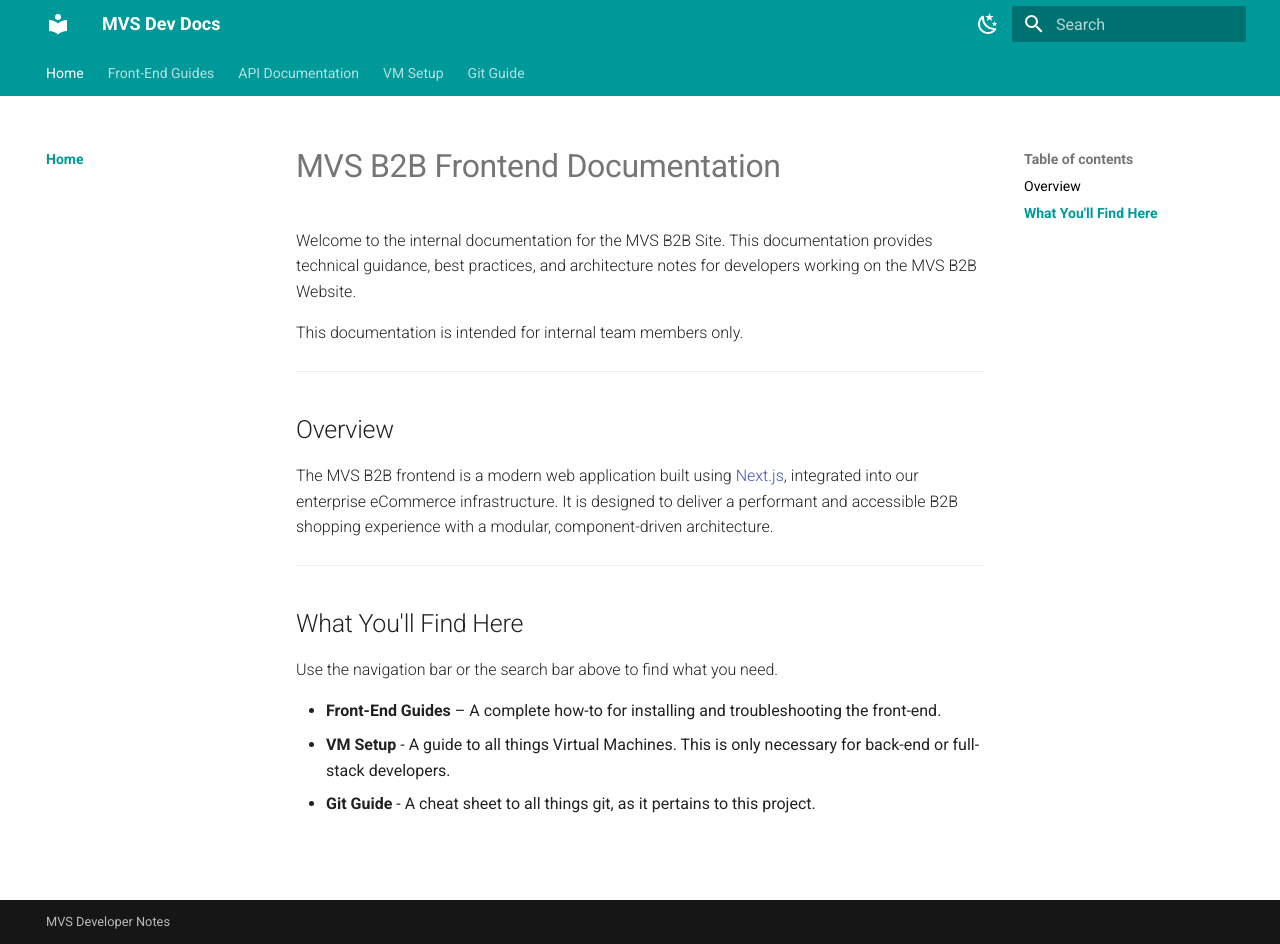
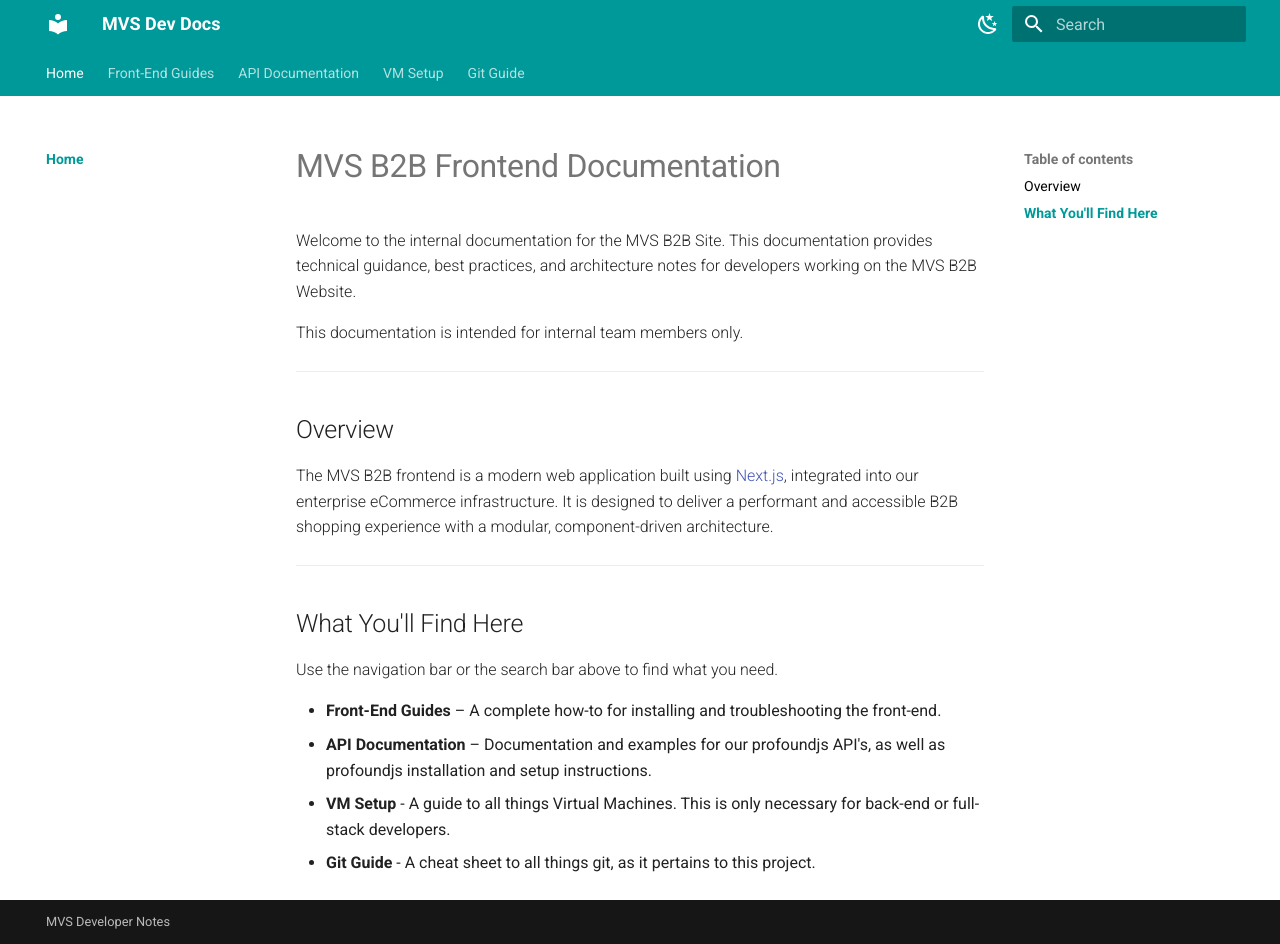
Before and after one commit to joshuatsmith96/mvs-b2b-mkdocs-v2, an MkDocs documentation site: the page built from docs/index.md, in a window 1280 px wide and 944 px high. Built offline with MkDocs 1.6.1 and Material for MkDocs 9.7.7, drawn with Linux system fonts in a browser that asks for light colours.

Commit message:
Updated home page info

```diff
--- a/docs/index.md
+++ b/docs/index.md
@@ -17,5 +17,6 @@ The MVS B2B frontend is a modern web application built using [Next.js](https://n
 Use the navigation bar or the search bar above to find what you need.
 
 - **Front-End Guides** – A complete how-to for installing and troubleshooting the front-end.
+- **API Documentation** – Documentation and examples for our profoundjs API's, as well as profoundjs installation and setup instructions.
 - **VM Setup** - A guide to all things Virtual Machines. This is only necessary for back-end or full-stack developers.
 - **Git Guide** - A cheat sheet to all things git, as it pertains to this project.
```
